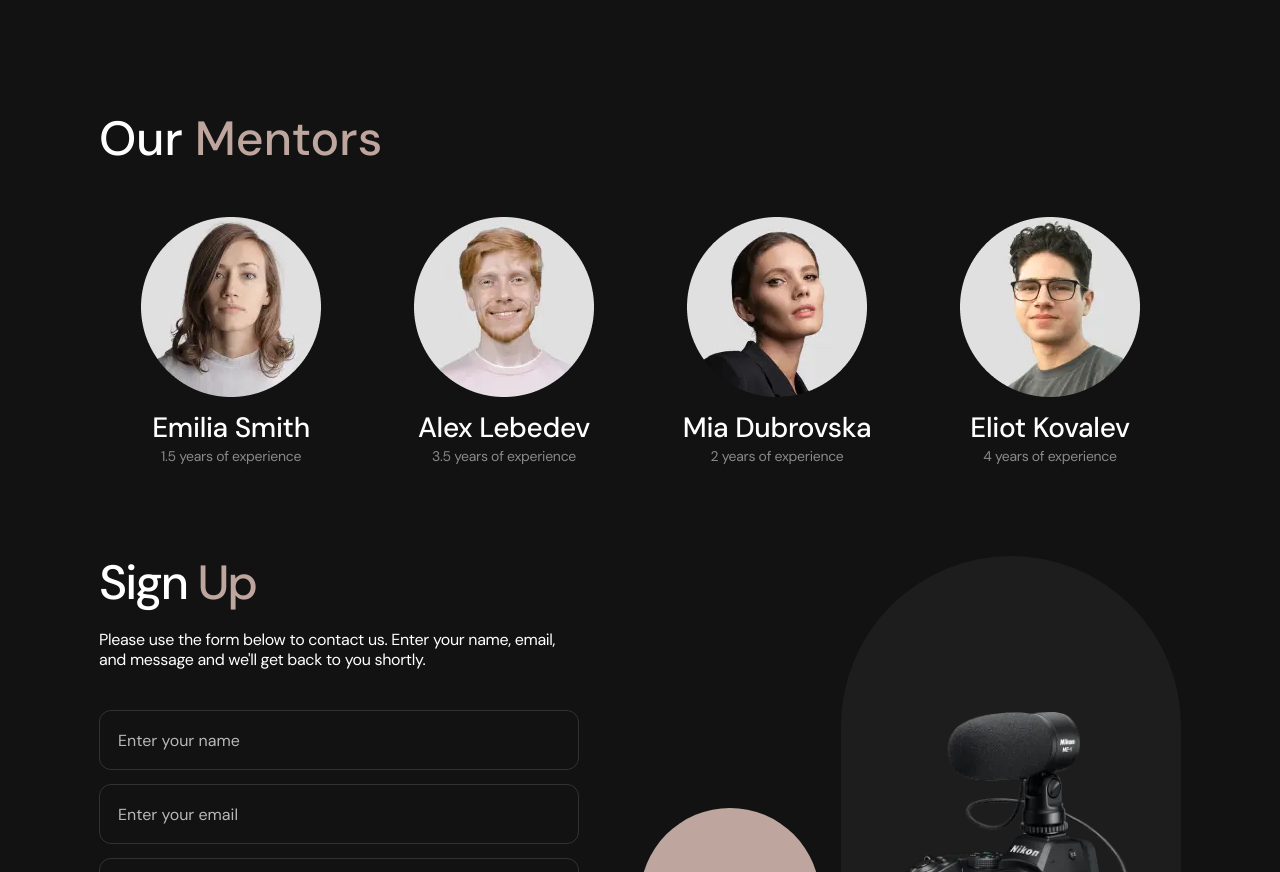
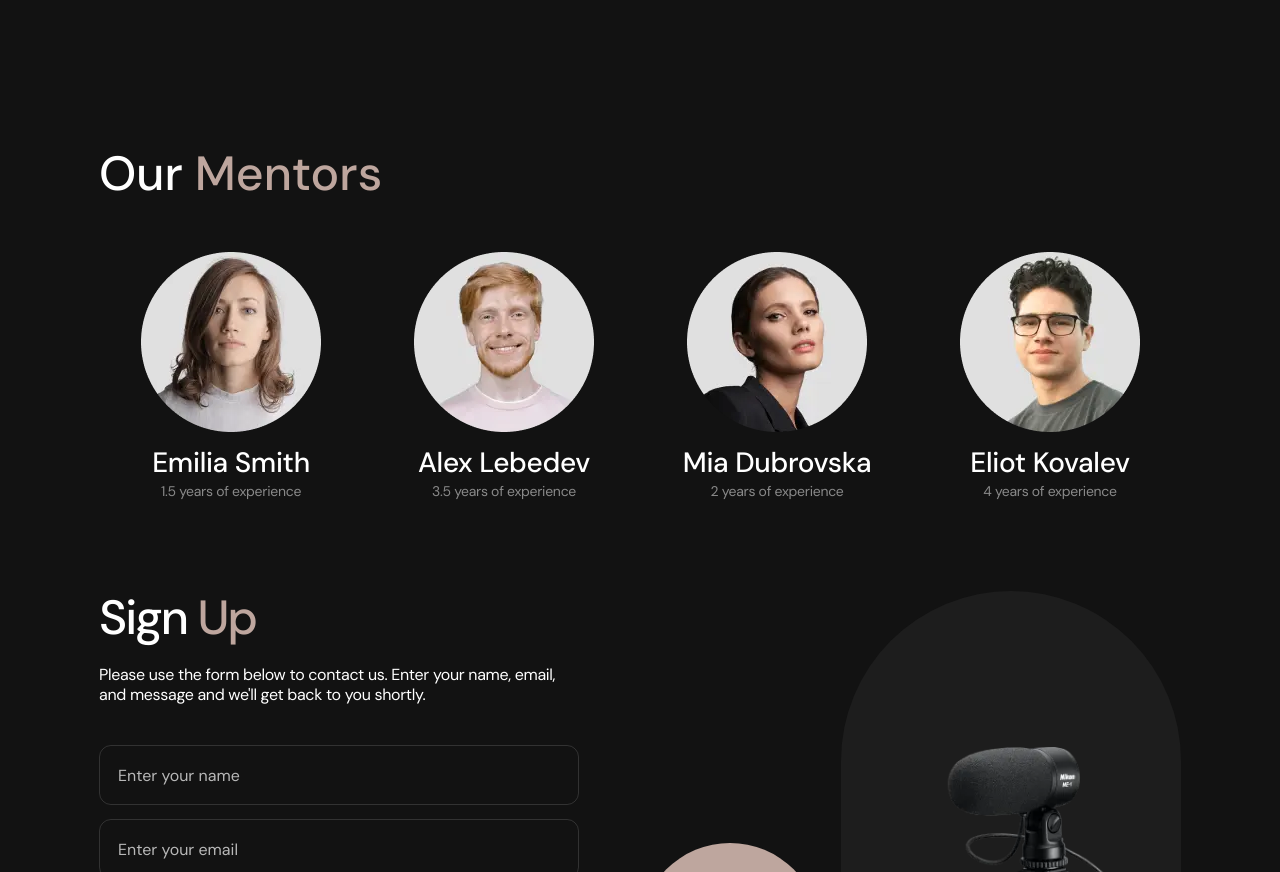
Before and after one commit to IamLoren/project-Monday_Monsters01, a website built with Vite: page src/index.html in a window 1280 px wide. Shown: the part 2372-3244 px from the top of the page. Built offline with nearby package versions, Linux system fonts and the light colour scheme.

Commit message:
change paddings in mentors-section

```diff
--- a/src/css/mentors.css
+++ b/src/css/mentors.css
@@ -13,6 +13,16 @@
     background-color: var(--main-bg);
 }
 
+@media only screen and (min-width: 768px) {
+    .mentors-section-container {
+        padding-top: 50px;
+    }
+}
+@media only screen and (min-width: 1280px) {
+    .mentors-section-container {
+        padding-top: 75px;
+    }
+}
 
 .mentors-title {
     display: flex;
```
